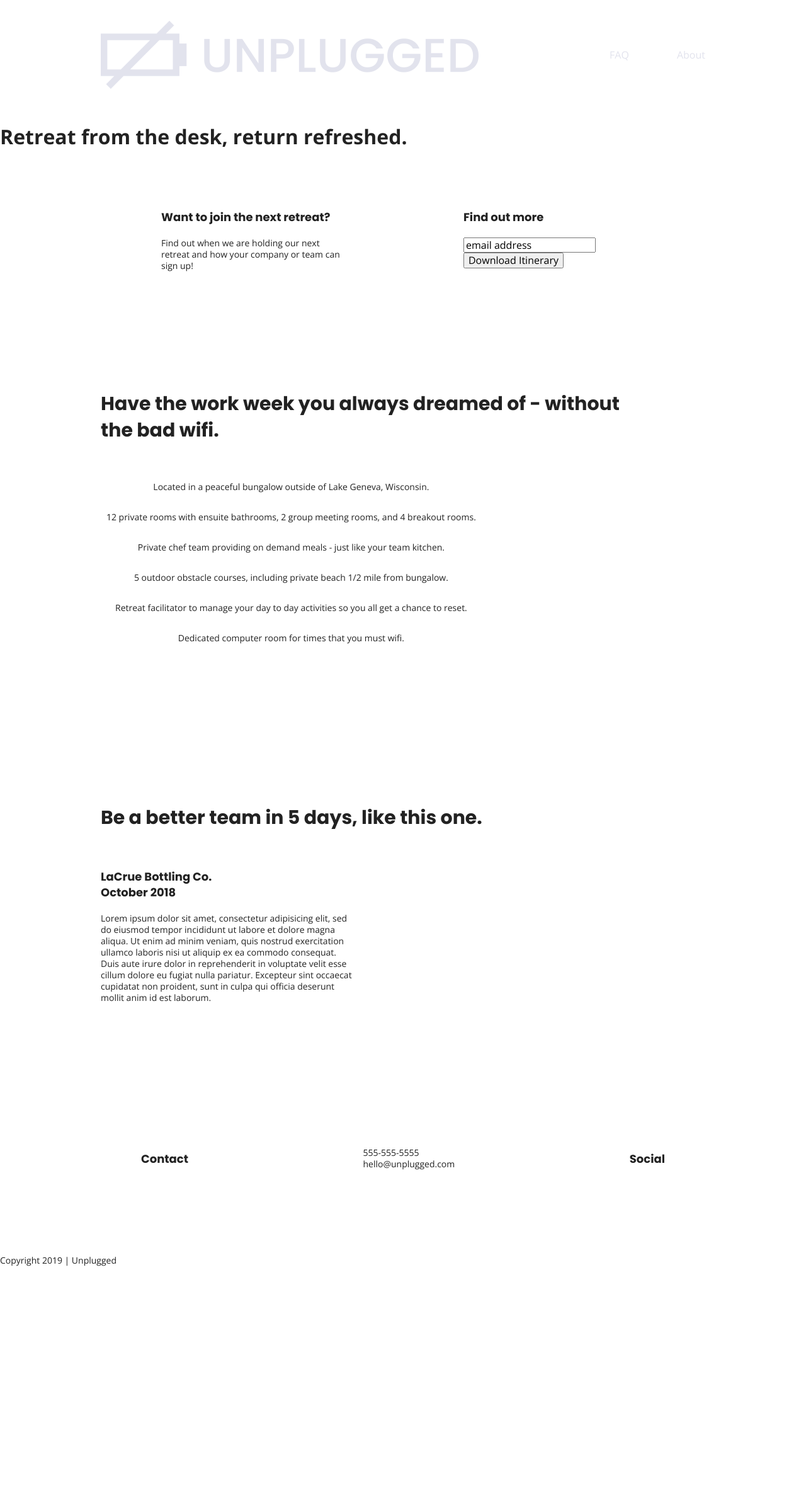
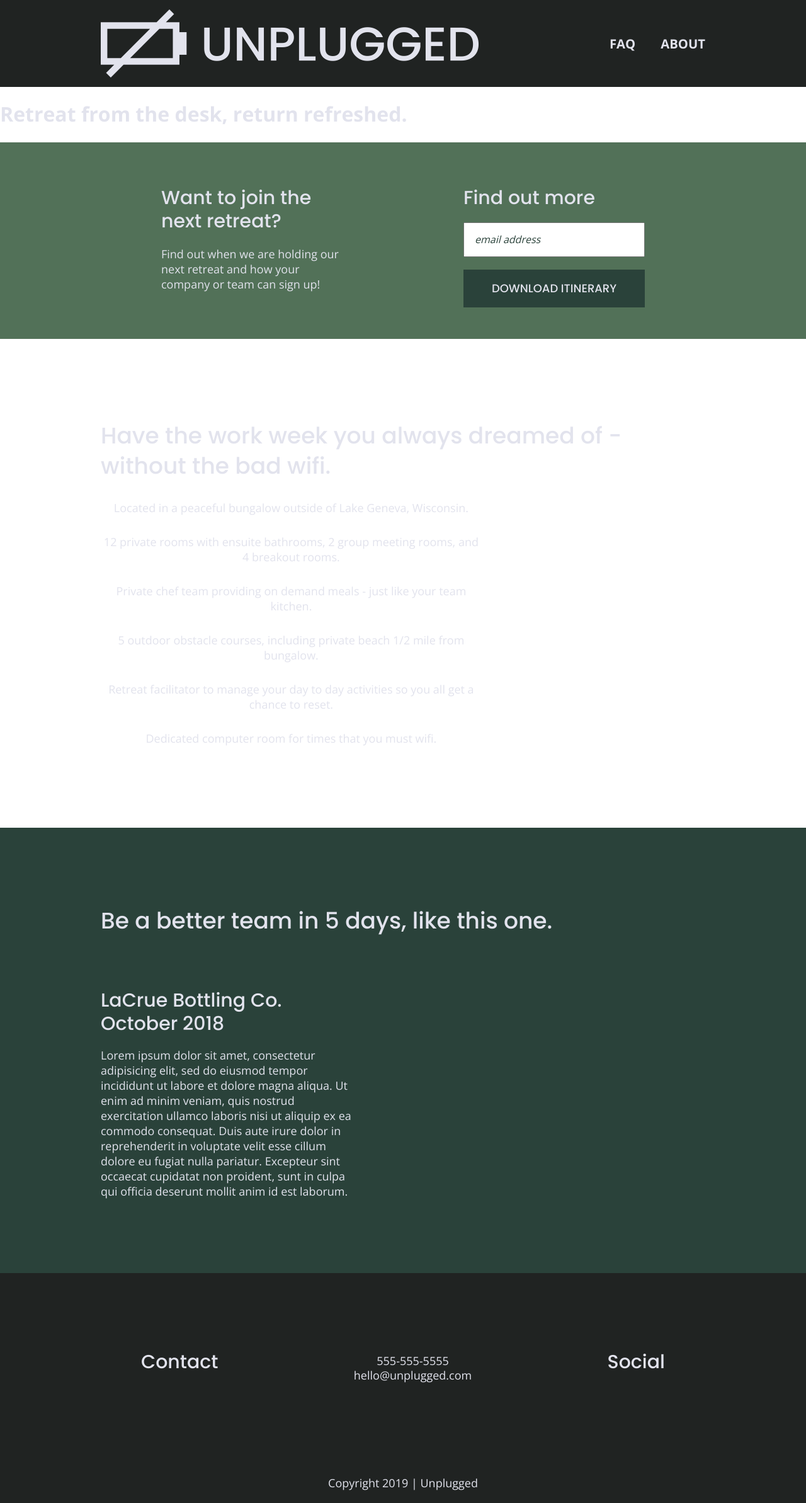
Before and after one commit to lindseydortch/206-unplugged-retreat, a plain HTML site: page index.html in a window 1280 px wide. Shown: the whole page at 63% size. Before the commit the page ends 2030 px from the top, so only its background shows below. Drawn offline with nearby package versions, Linux system fonts and the light colour scheme.

Commit message:
added more text styles

```diff
--- a/css/main.css
+++ b/css/main.css
@@ -1,6 +1,5 @@
-/*! HTML5 Boilerplate v7.3.0 | MIT License | https://html5boilerplate.com/ */
+/*! HTML5 Boilerplate v6.1.0 | MIT License | https://html5boilerplate.com/ */
 
-/* main.css 2.0.0 | MIT License | https://github.com/h5bp/main.css#readme */
 /*
  * What follows is the result of much research on cross-browser styling.
  * Credit left inline and big thanks to Nicolas Gallagher, Jonathan Neal,
@@ -97,6 +96,7 @@ textarea {
 /* ==========================================================================
    Author's custom styles
    ========================================================================== */
+
 /* General Styles */
 
 html {
@@ -106,6 +106,7 @@ textarea {
 body {
   font-size: 1em;
   font-family: 'Open Sans', sans-serif;
+  color: #e2e3ed;
   text-align: left;
 }
 
@@ -121,14 +122,16 @@ textarea {
 
 h2 {
   font-family: 'Poppins', sans-serif;
+  font-weight: 500;
   font-size: 1.875em;
 }
 
 h3,
 h4 {
   font-family: 'Poppins', sans-serif;
+  font-weight: 500;
+  font-size: 1.125em;
   margin: 20px 0;
-     font-size: 1.125em;
 }
 
 p {
@@ -145,9 +148,11 @@ textarea {
   margin: 50px 0;
 }
 
-/*** BASE HEADER AND FOOTER STYLES ***/
+/* -------------------- Base Header - Footer Styles -------------------- */
 
-header, footer {
+header,
+footer {
+  background-color: #202322;
   display: flex;
   justify-content: center;
   align-items: center;
@@ -159,34 +164,43 @@ header {
 }
 
 header .content-wrapper {
+  margin: 0;
   display: flex;
   justify-content: center;
   align-items: center;
   flex-flow: row wrap;
-  margin: 0;
 }
 
 .header-divider {
+  background: #3a3a3a;
+  height: 1px;
   width: 100%;
-  height: 1px;
   margin: 10px 0 20px 0;
 }
 
 header nav {
+  width: 60%;
+  font-size: 1.125em;
+  font-weight: 700;
+  text-transform: uppercase;
   display: flex;
   justify-content: space-around;
   align-items: center;
   flex-flow: row wrap;
-  width: 60%;
 }
 
 header nav ul {
+  width: 100%;
   display: flex;
   justify-content: space-around;
-  width: 100%;
+}
+
+header nav ul li {
+  font-size: 1.125em;
 }
 
 footer {
+  text-align: center;
   flex-direction: column;
 }
 
@@ -219,11 +233,9 @@ footer .copyright {
   margin: 20px 0;
 }
 
-/*** MOBILE STYLES - HOMEPAGE ***/
+/* -------------------- Mobile Styles - Homepage -------------------- */
 
-
-
-/** HERO AREA **/
+/* Hero Area */
 
 .hero-area {
   display: flex;
@@ -231,16 +243,50 @@ footer .copyright {
   flex-flow: row wrap;
 }
 
-/** ASIDE **/
+.hero-area h1 {
+  font-size: 2.25em;
+  font-family: 'Poppins', Helvetica, Arial, sans-serif;
+  font-weight: 500;
+  line-height: 1.2;
+}
+
+/* Aside */
 
 aside {
+  background-color: #527158;
   display: flex;
   justify-content: center;
   align-items: center;
   flex-flow: row wrap;
 }
 
-/** FEATURES **/
+aside .form{
+  margin-top: 30px;
+}
+
+input[type=text] {
+  box-sizing: border-box;
+  width: 100%;
+  color: #2a423a;
+  font-style: italic;
+  padding: 1em;
+}
+
+input[type=button] {
+  width: 100%;
+  padding: 20px 0;
+  margin-top: 20px;
+  background-color: #2a423a;
+  font-family: 'Poppins', Helvetica, Arial, sans-serif;
+  font-weight: 500;
+  font-size: 1.125em;
+  color: #e2e3ed;
+  border: none;
+  text-align: center;
+  text-transform: uppercase;
+}
+
+/* Features */
 
 .features {
   display: flex;
@@ -257,7 +303,7 @@ aside {
   margin: 30px 0;
 }
 
-.features .feature-items {
+.features .features-items {
   display: flex;
   justify-content: center;
   align-items: center;
@@ -265,12 +311,14 @@ aside {
 }
 
 .features p {
+  text-align: center;
   margin: 0;
 }
 
-/** REVIEWS **/
+/* Reviews */
 
 .reviews {
+  background-color: #2a423a;
   display: flex;
   justify-content: center;
   flex-flow: row wrap;
@@ -278,6 +326,7 @@ aside {
 
 .reviews h2 {
   margin-bottom: 40px;
+  line-height: 1;
 }
 
 .reviews h3 {
@@ -286,10 +335,11 @@ aside {
 }
 
 /* ==========================================================================
-    ABOUT PAGE
+   About Page
    ========================================================================== */
 
 .mission {
+  background-color: #527158;
   display: flex;
   justify-content: center;
   align-items: center;
@@ -297,6 +347,7 @@ aside {
 }
 
 .contact-section {
+  background-color: #2a423a;
   display: flex;
   justify-content: center;
   align-items: center;
@@ -308,10 +359,11 @@ aside {
 }
 
 /* ==========================================================================
-    FAQ PAGE
+   FAQ Page
    ========================================================================== */
 
 .faq {
+  background-color: #527158;
   display: flex;
   justify-content: center;
   align-items: center;
@@ -319,6 +371,7 @@ aside {
 }
 
 .faq .content-wrapper {
+  margin: 50px 0 0 0;
   display: flex;
   justify-content: center;
   align-items: center;
@@ -327,10 +380,15 @@ aside {
 
 .faq h2 {
   margin-bottom: 40px;
+  line-height: 1;
 }
 
 .faq-content {
   margin-bottom: 50px;
+}
+
+.faq-content h4 {
+  line-height: 1.333;
 }
 
 /* ==========================================================================
@@ -354,34 +412,34 @@ aside {
  *    https://medium.com/@jessebeach/beware-smushed-off-screen-accessible-text-5952a4c2cbfe
  */
 
-.sr-only {
+.visuallyhidden {
   border: 0;
-  clip: rect(0, 0, 0, 0);
+  clip: rect(0 0 0 0);
   height: 1px;
   margin: -1px;
   overflow: hidden;
   padding: 0;
   position: absolute;
+  width: 1px;
   white-space: nowrap;
-  width: 1px;
   /* 1 */
 }
 
 /*
-* Extends the .sr-only class to allow the element
+ * Extends the .visuallyhidden class to allow the element
  * to be focusable when navigated to via the keyboard:
  * https://www.drupal.org/node/897638
  */
 
-.sr-only.focusable:active,
-.sr-only.focusable:focus {
+.visuallyhidden.focusable:active,
+.visuallyhidden.focusable:focus {
   clip: auto;
   height: auto;
   margin: 0;
   overflow: visible;
   position: static;
+  width: auto;
   white-space: inherit;
-  width: auto;
 }
 
 /*
@@ -431,6 +489,16 @@ aside {
     margin: 100px 0;
   }
 
+  h2 {
+    font-size: 2.25em;
+    line-height: 1.333;
+}
+
+h3 {
+    font-size: 1.5em;
+    line-height: 1.25;
+}
+
   /* Header */
   header {
     justify-content: space-around;
@@ -440,6 +508,10 @@ aside {
   header .content-wrapper {
     width: 100%;
     justify-content: space-between;
+  }
+
+  header figure {
+    width: 30%;
   }
 
   header nav {
@@ -454,6 +526,12 @@ aside {
     display: none;
   }
   /* Hero Area */
+
+  .hero-area h1 {
+    font-size: 3em;
+    line-height: 1;
+    margin: 0;
+}
 
   /* Aside */
   aside .content-wrapper {
@@ -470,6 +548,11 @@ aside {
   }
 
   /* Features */
+
+  .features h2 {
+    margin-bottom: 20px;
+  }
+
   .features article {
     display: flex;
     justify-content: center;
@@ -479,7 +562,7 @@ aside {
   }
 
   .features .features-item-description {
-         width: 50%;
+    width: 62%;
   }
 
   /* Reviews */
@@ -488,24 +571,42 @@ aside {
     justify-content: space-between;
   }
 
+  .reviews h2 {
+    width: 85%;
+  }
+
   .reviews article div {
     width: 49%;
   }
 
+  .reviews h3 {
+    width: 75%;
+    margin: 0;
+}
   /* Footer */
   footer .content-wrapper {
     width: 65%;
     margin: 100px 0;
   }
 
-       .footer-content {
+  footer .footer-content {
     display: flex;
     justify-content: space-between;
     align-items: center;
+    flex-direction: row;
   }
 
   footer .contact {
     margin-bottom: 0;
+  }
+
+  footer h4 {
+    font-size: 1.5em;
+    margin-bottom: 40px;
+  }
+
+  footer p {
+      line-height: 1.285;
   }
 
   footer .copyright {
@@ -520,7 +621,7 @@ aside {
     display: flex;
     justify-content: space-between;
     align-items: center;
-         padding-top: 20px
+    padding-top: 20px;
   }
 
   .mission-content p {
@@ -535,6 +636,10 @@ aside {
     display: flex;
     justify-content: space-between;
     align-items: flex-start;
+  }
+
+  .contact-content h4 {
+    font-size: 1.5em;
   }
 
   /* ==========================================================================
@@ -552,17 +657,41 @@ aside {
   .faq h2 {
     width: 100%;
   }
+
+  .faq h4,
+  .faq p {
+      font-size: .875em;
+      line-height: 1.125;
+  }
 }
 
 @media only screen and (min-width:1200px) {
   /*Desktop styles here*/
 
+  header {
+    padding: 15px 0;
+  }
+
   .content-wrapper {
     max-width: 960px;
   }
 
+  h2 {
+    font-size: 2.25em;
+  }
+
+  h3,
+  h4 {
+      font-size: 1.875em;
+  }
+
+  p {
+      font-size: 1.125em;
+      line-height: 1.333;
+  }
   /* Hero */
   .hero-area h1 {
+    font-size: 3.75em;
     width: 60%;
 }
 
@@ -576,6 +705,10 @@ aside {
     width: 30%;
   }
 
+  .form-description p {
+    font-size: 1.125em;
+  }
+
   /* Features */
 
   .features h2 {
@@ -587,8 +720,17 @@ aside {
   }
 
   /* Reviews */
+
+  .reviews h2 {
+    padding-bottom: 50px;
+  }
+
   .reviews article div {
     width: 42%;
+  }
+
+  footer h4 {
+    font-size: 1.875em;
   }
 
   /* ==========================================================================
@@ -598,6 +740,11 @@ aside {
   .mission h2,
   .contact-section .content-wrapper h2 {
       width: 95%;
+      font-size: 3em;
+  }
+
+  .contact-content h4 {
+    font-size: 1.875em;
   }
 
   /* ==========================================================================
@@ -605,8 +752,14 @@ aside {
   ========================================================================== */
   .faq h2 {
     width: 100%;
+    font-size: 3em;
   }
 
+  .faq h4,
+  .faq p {
+      font-size: 1.125em;
+      line-height: 1;
+  }
 }
 
 /* ==========================================================================
@@ -622,6 +775,7 @@ aside {
     background: transparent !important;
     color: #000 !important;
     /* Black prints faster */
+    -webkit-box-shadow: none !important;
     box-shadow: none !important;
     text-shadow: none !important;
   }
@@ -653,7 +807,7 @@ aside {
   }
   /*
      * Printing Tables:
-     * https://web.archive.org/web/20180815150934/http://css-discuss.incutio.com/wiki/Printing_Tables
+     * http://css-discuss.incutio.com/wiki/Printing_Tables
      */
   thead {
     display: table-header-group;
```
Lines whose indentation alone changed are shown as unchanged.
